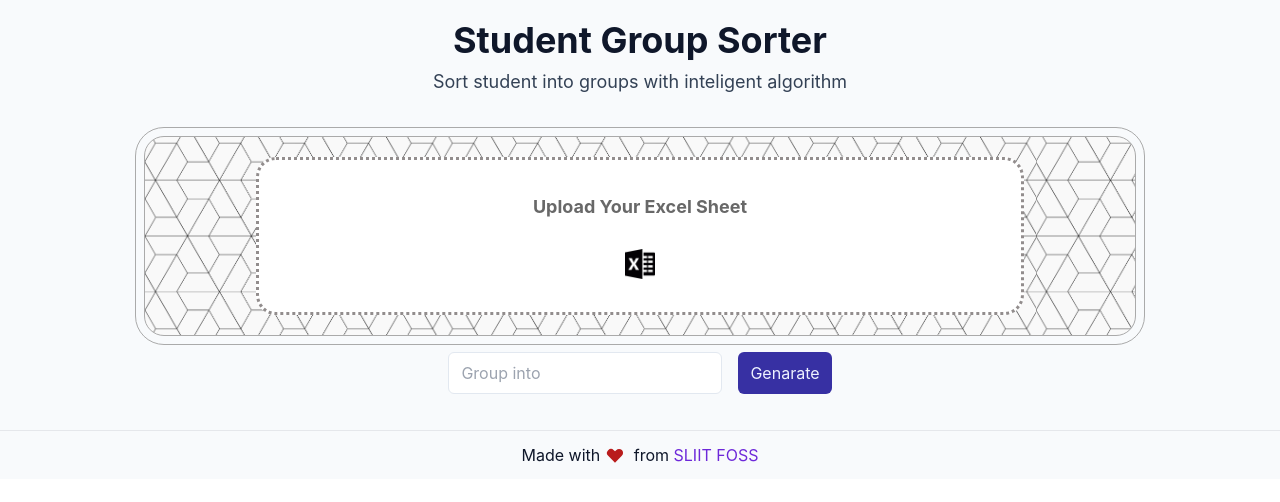
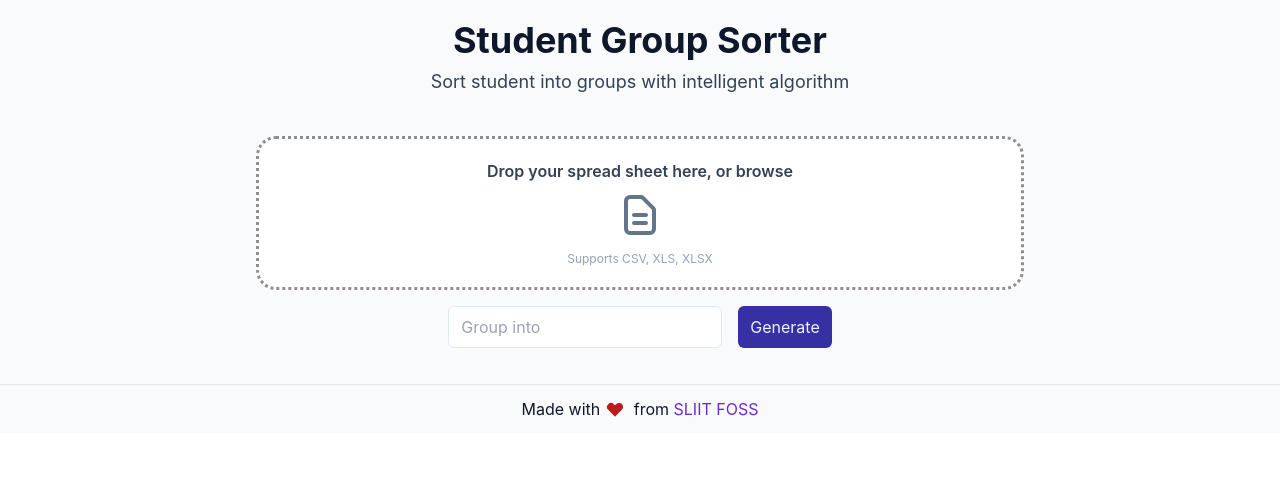
Before and after one commit to sliit-foss/student-sorter-fn, a Next.js app: page / in a window 1280 px wide. Shown: the top 502 px of the page. Built offline with nearby package versions, Linux system fonts and the light colour scheme.

Commit message:
Updated drop area styles

```diff
--- a/components/drag-and-drop-section/DragAndDropSection.module.css
+++ b/components/drag-and-drop-section/DragAndDropSection.module.css
@@ -1,53 +1,20 @@
-.dropSection{
-    height: 25vh;
-    width: 80%;
-    border-radius: 20px;
-    display: flex;
-    flex-direction: column;
-    align-items: center;
-    justify-content: center;
-    border: 1px solid rgb(170, 170, 170);
-    outline: 1px solid rgb(170, 170, 170);
-    outline-offset: 8px;
-    background-image: url("../../assets/images/file-drop-area-bg.jpg");
-    background-size: contain;
-}
-
-.dropSection h1{
-    font-size: large;
-    margin: 0px 0px 5px 0px;
-    color: rgb(104, 104, 104);
-    font-weight: bold;
-}
-
-.dropSection p{
-    font-size: medium;
-    margin: 0px 0px 5px 0px;
-    color: rgb(104, 104, 104);
-}
-
 .dropSectionInner{
     text-align: center;
     display: flex;
     flex-direction: column;
     align-items: center;
     justify-content: space-evenly;
-    padding: 10px;
+    padding: 20px 10px;
     width: 60vw;
-    height: 80%;
     background-color: white;
     border-radius: 20px;
     border: 3px dotted rgb(146, 141, 141);
 }
 
-.dropSection input[type=file] {
+.dropSectionInner input[type=file] {
     position: absolute;
-    top: 10vh;
-    left: 0px;
-    right: 0;
-    bottom: 0;
     opacity: 0;
-    height: 25vh;
+    height: 150px;
     width: 100%;
     cursor: pointer;
     overflow: hidden;
--- a/components/drag-and-drop-section/DragAndDropSection.tsx
+++ b/components/drag-and-drop-section/DragAndDropSection.tsx
@@ -1,42 +1,63 @@
+import { CloudUploadIcon, DocumentTextIcon } from "@heroicons/react/outline";
 import { excelIcon, fileUploadIcon } from "../../assets";
 import styles from "./DragAndDropSection.module.css";
-import React, {useState} from 'react'
+import React, { useState } from "react";
 import Image from "next/image";
+import { Button, Input } from "..";
 
 const DragAndDropSection = () => {
+  const [studentFileDisplayName, setStudentFileDisplayName] = useState<
+    string | null
+  >(null);
+  const [dropAreaIcon, setDropAreaIcon] = useState(
+    <DocumentTextIcon className="h-12 mb-3 text-slate-500" />
+  );
+  const acceptedFileTypes = ["xlsx", "xls", "csv"];
 
-    const [studentFileDisplayName, setStudentFileDisplayName] = useState<string | null>(null);
-    const [dropAreaIcon, setDropAreaIcon] = useState(excelIcon);
-    const acceptedFileTypes = ["xlsx", "xls", "csv"]
-
-    const uploadFile = (e: { target: { value: React.SetStateAction<string>; }; }) => {
+  const uploadFile = (e: {
+    target: { value: React.SetStateAction<string> };
+  }) => {
     const filename = e.target.value.toString().split("\\").pop() || "";
     const extension = filename.split(".").pop() || "";
-      acceptedFileTypes.includes(extension) ?
-      setStudentFileDisplayName(filename) : console.log("Please upload an excel file")
-    }
+    acceptedFileTypes.includes(extension)
+      ? setStudentFileDisplayName(filename)
+      : console.log("Please upload an excel file");
+  };
 
   const drag = () => {
-      setDropAreaIcon(fileUploadIcon)
-    }
+    setDropAreaIcon(<CloudUploadIcon className="h-12 mb-3 text-slate-500" />);
+  };
   const leave = () => {
-      setDropAreaIcon(excelIcon)
-    }
+    setDropAreaIcon(<DocumentTextIcon className="h-12 mb-3 text-slate-500" />);
+  };
 
   return (
     <>
       {/* Drag and drop area */}
-      <div className={styles.dropSection}>
       <div className={styles.dropSectionInner}>
-          <h1>Upload Your Excel Sheet</h1>
-          {
-              studentFileDisplayName ? <p>{studentFileDisplayName}</p> : <Image width={30} height={30} src={dropAreaIcon} />
-          }
-          <input onDragOver={drag} onDragLeave={leave} accept=".png" type="file" onChange={uploadFile} />
+        <p className="text-slate-700 text-base mb-2 font-semibold">
+          Drop your spread sheet here, or browse
+        </p>
+        {dropAreaIcon}
+        <p className="text-slate-400 text-xs">
+          {studentFileDisplayName
+            ? studentFileDisplayName
+            : "Supports CSV, XLS, XLSX"}
+        </p>
+        <input
+          onDragOver={drag}
+          onDragLeave={leave}
+          onDrop={leave}
+          type="file"
+          onChange={uploadFile}
+        />
       </div>
+      <div className="my-4 w-1/3 gap-4 flex flex-row justify-center">
+        {/* Drop Down */}
+        <Input type="number" placeHolder="Group into" padding="px-3 py-2" />
+        {/* Generate Button */}
+        <Button value="Generate" padding="px-3 py-2" />
       </div>
-      {/* Drop Down */}
-      {/* Generate Button */}
     </>
   );
 };
--- a/modules/Footer/index.tsx
+++ b/modules/Footer/index.tsx
@@ -4,7 +4,7 @@ import Link from 'next/link';
 const Footer = () => {
     return (
         <footer className='border-t'>
-            <div className="container px-5 py-3 flex flex-col items-center" >
+            <div className="px-5 py-3 flex flex-col items-center" >
                 <p className='flex flex-row items-center'>
                     Made with&nbsp;
                     <HeartIcon className='fill-red-700 h-5' />&nbsp;
--- a/modules/Header/index.tsx
+++ b/modules/Header/index.tsx
@@ -1,9 +1,9 @@
 const Header = () => {
     return (
         <header>
-            <div className="container p-5 flex flex-col items-center" >
+            <div className="p-5 flex flex-col items-center" >
                 <h2 className="text-4xl font-bold text-slate-900 pb-2">Student Group Sorter</h2>
-                <p className="text-lg text-slate-700">Sort student into groups with inteligent algorithm</p>
+                <p className="text-lg text-slate-700">Sort student into groups with intelligent algorithm</p>
             </div>
         </header>
     )
--- a/modules/Sorter/index.tsx
+++ b/modules/Sorter/index.tsx
@@ -1,27 +1,11 @@
-import { DocumentAddIcon } from "@heroicons/react/solid";
-import { DragAndDropSection, Button, Input} from '../../components'
+import { DragAndDropSection} from '../../components'
 
 const Sorter = () => {
     return (
         <>
-            <div className="container p-5 flex flex-col items-center">
-                {/* <div className="my-4 w-1/3 rounded-md border-2 border-dashed border-slate-200 py-6 px-4 flex flex-col items-center">
-                    <DocumentAddIcon className="h-12 mb-3 text-slate-400" />
-                    <p className="text-slate-700 text-base mb-2 font-semibold">Drop your spread sheet here, or browse</p>
-                    <p className="text-slate-400 text-xs">Supports CSV, XLS, XLSX</p>
-                </div> */}
+            <div className="p-5 flex flex-col items-center">
                 <DragAndDropSection />
-                <div className="my-4 w-1/3 gap-4 flex flex-row justify-center">
-                    <Input
-                        type="number"
-                        placeHolder="Group into"
-                        padding="px-3 py-2"
-                    />
-                    <Button
-                        value="Genarate"
-                        padding="px-3 py-2"
-                    />
-                </div>
+                {/* Group Cards Display */}
             </div>
         </>
     )
```
Also changed, not shown: 1 other file (tests, documents, lock files or other folders). Lines whose indentation alone changed are shown as unchanged.
